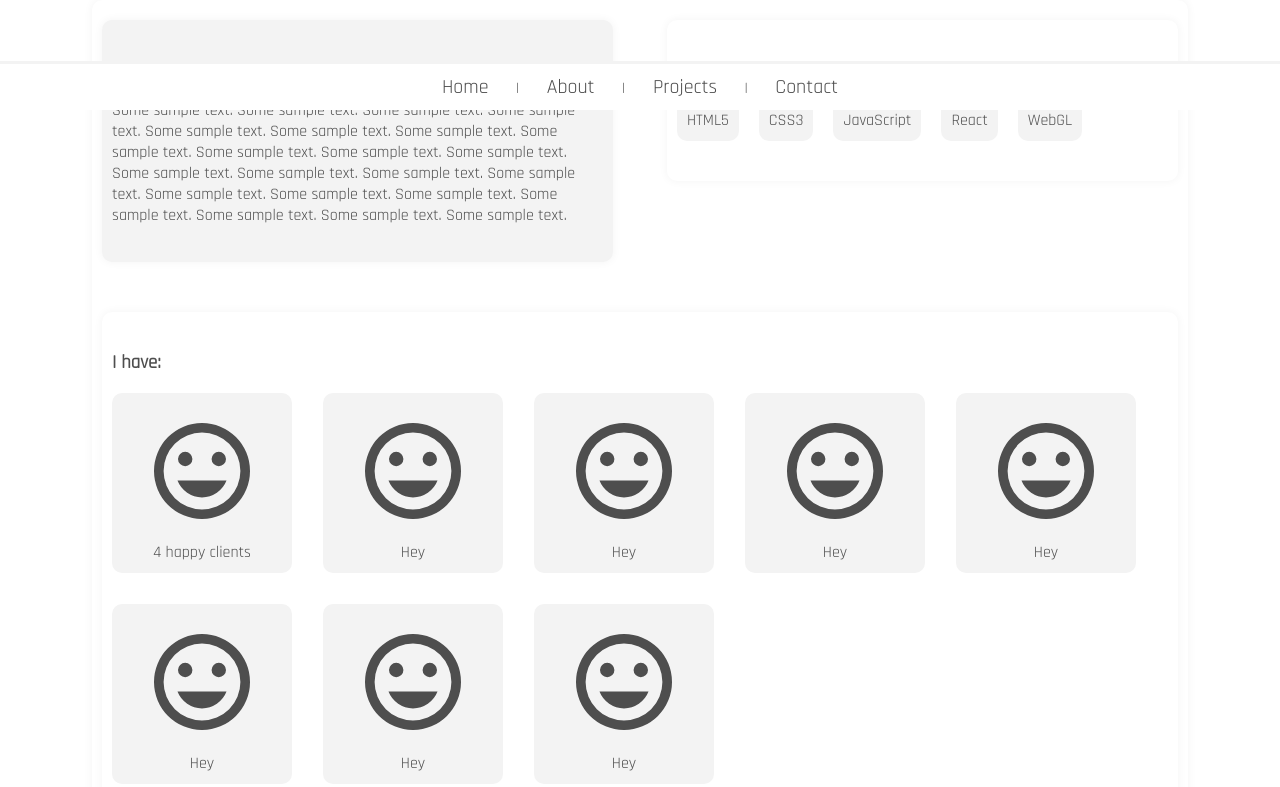
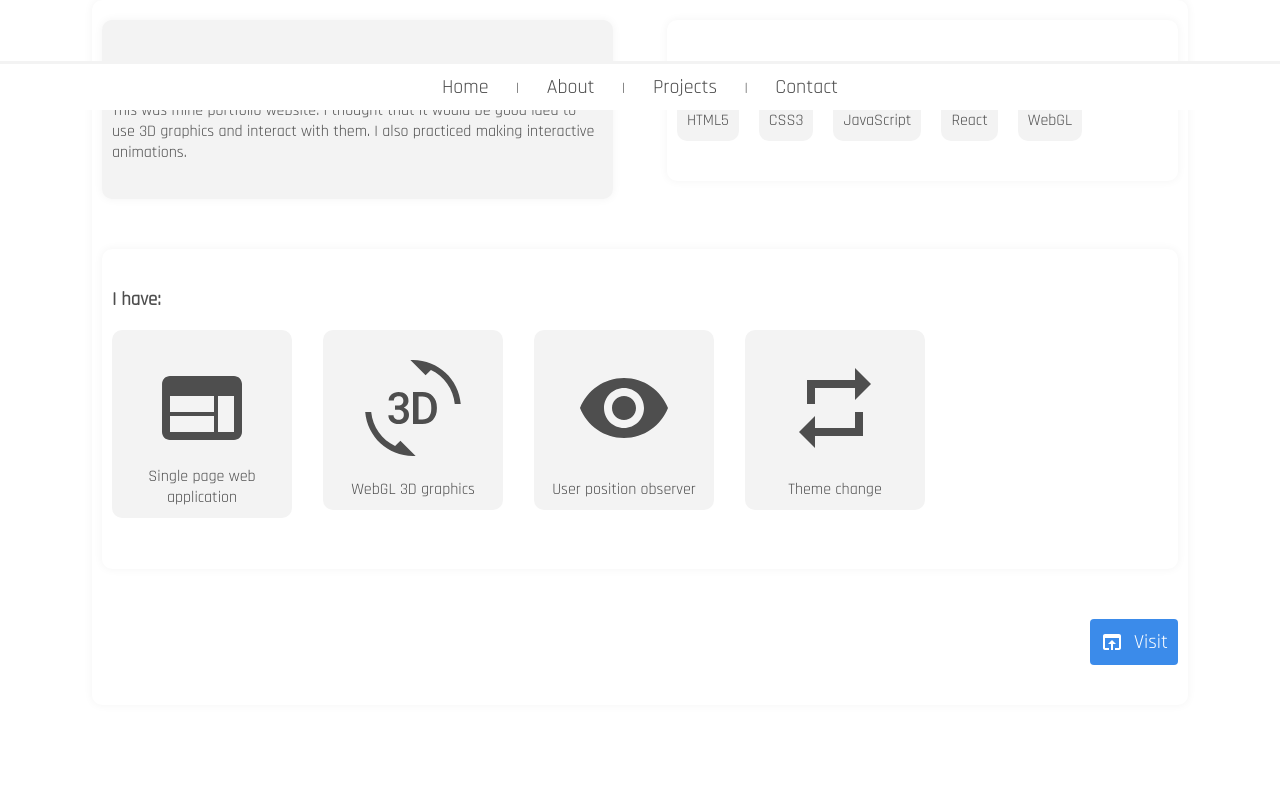
Before and after one commit to MilosMladenovicWork/portfolio-clean, a Gatsby site: page /portfolio-2020 in a window 1280 px wide. Shown: the part 739-1526 px from the top of the page. Built offline with nearby package versions, Linux system fonts and the light colour scheme; Gatsby itself is replaced by a stand-in of ours.

Commit message:
added information to the projects

```diff
--- a/src/components/card.css
+++ b/src/components/card.css
@@ -19,4 +19,5 @@
 .card p{
   margin:0;
   margin-top:10px;
+  text-align:center;
 }
--- a/src/data/projects.json
+++ b/src/data/projects.json
@@ -6,6 +6,25 @@
     "slug":"portfolio-2020",
     "technologies":[
       "HTML5", "CSS3", "JavaScript", "React", "WebGL"
+    ],
+    "description":"This was mine portfolio website. I thought that it would be good idea to use 3D graphics and interact with them. I also practiced making interactive animations.",
+    "special":[
+    {
+      "icon":"../images/webapplication.svg",
+      "text":"Single page web application"
+    },
+    {
+      "icon":"../images/3d.svg",
+      "text":"WebGL 3D graphics"
+    },
+    {
+      "icon":"../images/observe.svg",
+      "text":"User position observer"
+    },
+    {
+      "icon":"../images/change.svg",
+      "text":"Theme change"
+    }
   ]
   },
   {
@@ -15,6 +34,25 @@
     "slug":"portfolio-crystal",
     "technologies":[
       "HTML5", "CSS3", "JavaScript", "React", "WebGL", "Node.js", "Express"
+    ],
+    "description":"This was mine portfolio website. This was the first time I used 3D graphics. Also I made backend that handles form submits.",
+    "special":[
+    {
+      "icon":"../images/webapplication.svg",
+      "text":"Single page web application"
+    },
+    {
+      "icon":"../images/3d.svg",
+      "text":"WebGL 3D graphics"
+    },
+    {
+      "icon":"../images/change.svg",
+      "text":"Theme change"
+    },
+    {
+      "icon":"../images/image.svg",
+      "text":"Animated images"
+    }
   ]
   },
   {
@@ -24,6 +62,21 @@
     "slug":"perun",
     "technologies":[
       "HTML5", "CSS3", "SCSS", "JavaScript"
+    ],
+    "description":"I built this website from design my client made in AdobeXD. I practiced precision and responsiveness while building this website. Also I had to optimize website for variety of browsers and platforms.",
+    "special":[
+    {
+      "icon":"../images/observe.svg",
+      "text":"User position observer"
+    },
+    {
+      "icon":"../images/loading.svg",
+      "text":"Loading indicator"
+    },
+    {
+      "icon":"../images/image.svg",
+      "text":"Animated images"
+    }
   ]
   },
   {
@@ -33,6 +86,21 @@
     "slug":"moviezone",
     "technologies":[
       "HTML5", "CSS3", "JavaScript", "React", "Redux"
+    ],
+    "description":"I came to idea when I asked myself what would I want to get from web application. As we can all agree, there is not enoug time during the week to binge watch all of the latest movie trailers or read long descriptions about them. This application would provide people with fast and always up to date database of movies they can search, or see what is new.",
+    "special":[
+    {
+      "icon":"../images/change.svg",
+      "text":"Theme change"
+    },
+    {
+      "icon":"../images/observe.svg",
+      "text":"Image color detection"
+    },
+    {
+      "icon":"../images/api.svg",
+      "text":"TMdb database"
+    }
   ]
   },
   {
@@ -42,6 +110,13 @@
     "slug":"real-estate",
     "technologies":[
       "HTML5", "CSS3", "SCSS", "JavaScript"
+    ],
+    "description":"This is the project I have designed and developed for my client. He wanted something simple and modern and we agreed upon this design.",
+    "special":[
+    {
+      "icon":"../images/api.svg",
+      "text":"Formspree form submissions"
+    }
   ]
   },
   {
@@ -51,6 +126,13 @@
     "slug":"cosmobakery",
     "technologies":[
       "HTML5", "CSS3", "JavaScript"
+    ],
+    "description":"By making this website I practiced working with JavaScript and designing the website. I did't use any JavaScript libraries and tried to do everything from scratch.",
+    "special":[
+    {
+      "icon":"../images/image.svg",
+      "text":"Animated images"
+    }
   ]
   },
   {
@@ -60,6 +142,13 @@
     "slug":"cozyhut",
     "technologies":[
       "HTML5", "CSS3", "JavaScript", "React", "Gatsby.js"
+    ],
+    "description":"This is the website I created by practicing using React framework GatsbyJS.",
+    "special":[
+    {
+      "icon":"../images/image.svg",
+      "text":"Background manipulation"
+    }
   ]
   },
   {
@@ -69,6 +158,13 @@
     "slug":"mims-muscle",
     "technologies":[
       "HTML5", "CSS3", "SCSS", "JavaScript"
+    ],
+    "description":"This is the website I designed and developed for my client. Design is simple and user interactions make it stand out.",
+    "special":[
+    {
+      "icon":"../images/image.svg",
+      "text":"Background manipulation"
+    }
   ]
   }
 ]
--- a/src/templates/project.js
+++ b/src/templates/project.js
@@ -38,6 +38,9 @@ function Project({data}){
     {transform:'translateY(-15vh) scale(1)'}
   ]})
 
+
+console.log(project)
+
   return(
     <Layout>
       <Section>
@@ -61,14 +64,7 @@ function Project({data}){
                 Description:
               </h3>
               <p>
-                Some sample text. Some sample text. Some sample text.
-                Some sample text. Some sample text. Some sample text.
-                Some sample text. Some sample text. Some sample text.
-                Some sample text. Some sample text. Some sample text.
-                Some sample text. Some sample text. Some sample text.
-                Some sample text. Some sample text. Some sample text.
-                Some sample text. Some sample text. Some sample text.
-                Some sample text.
+                {project.description}
               </p>
             </InfoContainer>
             <InfoContainer small={true}>
@@ -84,14 +80,9 @@ function Project({data}){
                 I have:
               </h3>
               <div className='special-items-container'>
-                <Card icon={smileIcon} text='4 happy clients'/>
-                <Card icon={smileIcon} text='Hey'/>
-                <Card icon={smileIcon} text='Hey'/>
-                <Card icon={smileIcon} text='Hey'/>
-                <Card icon={smileIcon} text='Hey'/>
-                <Card icon={smileIcon} text='Hey'/>
-                <Card icon={smileIcon} text='Hey'/>
-                <Card icon={smileIcon} text='Hey'/>
+                {project.special.map((card,index) =>{
+                  return <Card key={index} icon={card.icon.publicURL} text={card.text}/>
+                })}
               </div>
             </InfoContainer>
             <div style={{marginLeft:'auto'}}>
@@ -108,6 +99,7 @@ function Project({data}){
   )
 }
 
+
 export const query = graphql`
 query($slug: String!) {
   allProjectsJson(filter: {slug: {eq: $slug}}) {
@@ -118,6 +110,13 @@ query($slug: String!) {
         publicURL
       }
       technologies
+      description
+      special{
+        icon{
+          publicURL
+        }
+        text
+      }
     }
   }
 }
```
Also changed, not shown: src/data/about.json (+10 -18 lines), src/images/3d.svg (added), src/images/api.svg (added), src/images/change.svg (added), src/images/image.svg (added), src/images/improvement.svg (added), src/images/observe.svg (added), src/images/passion.svg (added), src/images/projects.svg (added), src/images/time.svg (added), src/images/webapplication.svg (added). Lines whose indentation alone changed are shown as unchanged.
